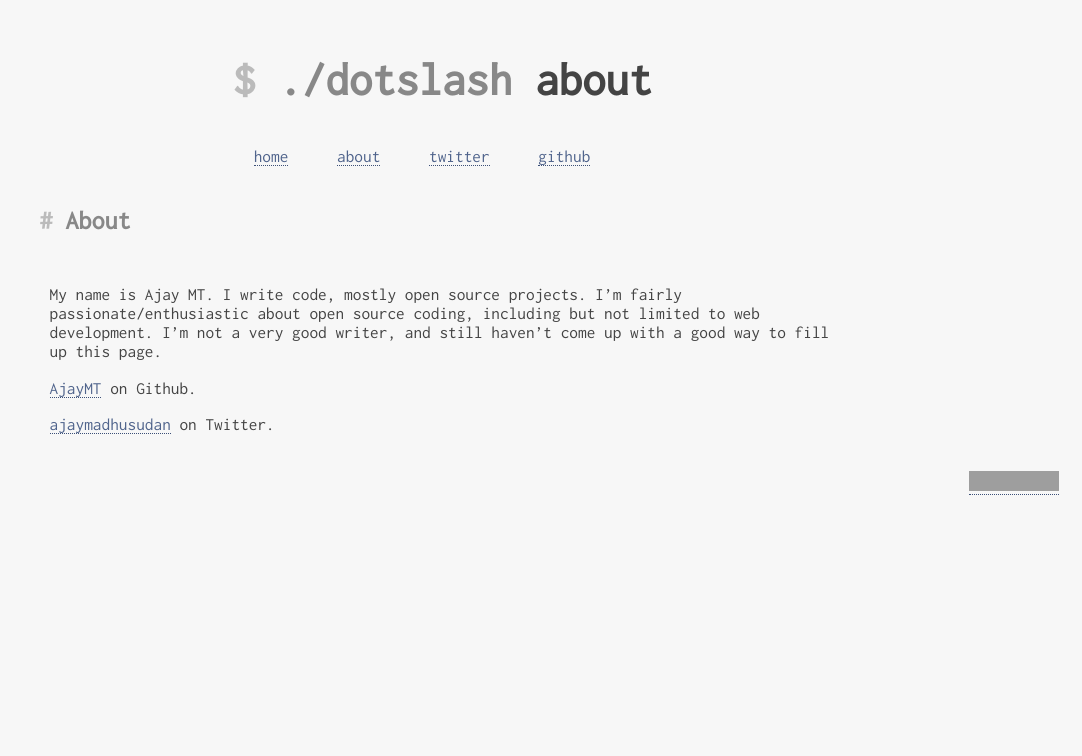
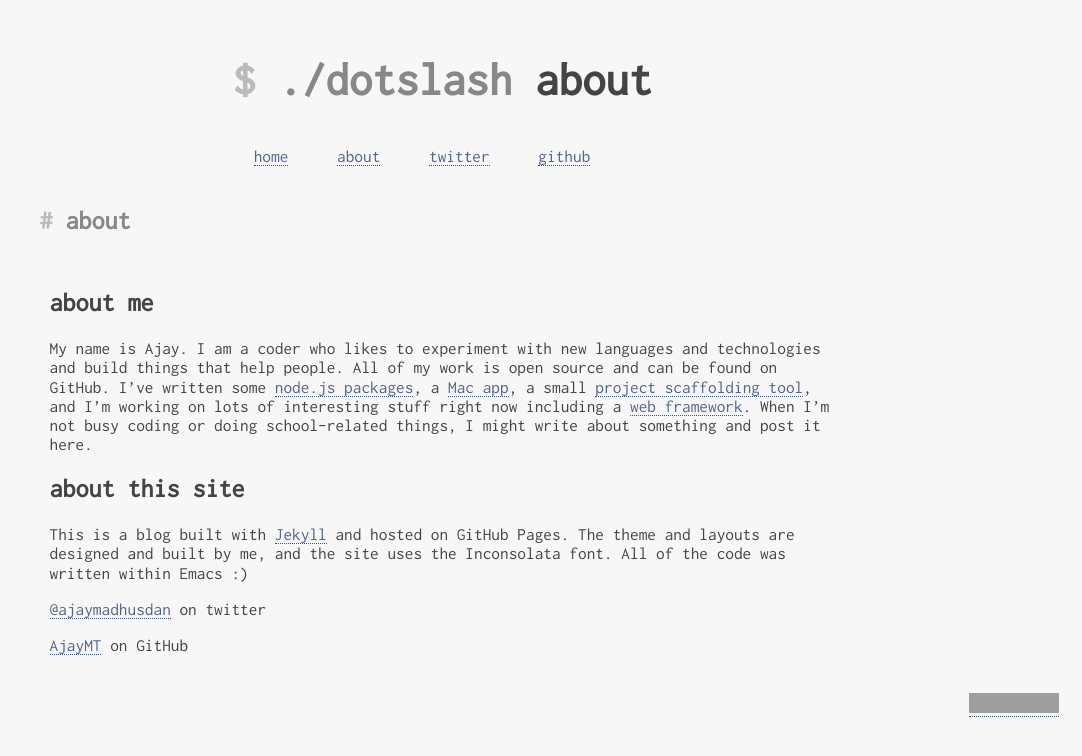
Before and after one commit to derek-mt/derek-mt.github.io, a Jekyll site: the page built from about.md, in a window 1280 px wide. Shown: the top 756 px of the page, without its empty margins (198-1280 px from the left). Built offline with Jekyll 4.4.1, drawn with Linux system fonts in a browser that asks for light colours; comment, search, counter and statistics services are not loaded; grey boxes are pictures that could not be loaded.

Commit message:
better about page

```diff
--- a/about.md
+++ b/about.md
@@ -1,13 +1,15 @@
 ---
-title: About
+title: about
+layout: page
 cmd: about
-layout: page
 ---
 
-My name is Ajay MT. I write code, mostly open source projects. I'm fairly passionate/enthusiastic about open source
-coding, including but not limited to web development. I'm not a very good writer, and still haven't come up with
-a good way to fill up this page.
+## about me
+My name is Ajay. I am a coder who likes to experiment with new languages and technologies and build things that help people. All of my work is open source and can be found on GitHub. I've written some [node.js packages](http://npmjs.org/~ajaymt), a [Mac app](http://ajaymt.github.com/Kickstarter), a small [project scaffolding tool](http://github.com/code-boilerplates/bp), and I'm working on lots of interesting stuff right now including a [web framework](http://github.com/AjayMT/cheese). When I'm not busy coding or doing school-related things, I might write about something and post it here.
 
-[AjayMT](http://github.com/AjayMT) on Github.
+## about this site
+This is a blog built with [Jekyll](http://jekyllrb.com) and hosted on GitHub Pages. The theme and layouts are designed and built by me, and the site uses the Inconsolata font. All of the code was written within Emacs :)
 
-[ajaymadhusudan](http://twitter.com/ajaymadhusudan) on Twitter.
+[@ajaymadhusdan](http://twitter.com/ajaymadhusudan) on twitter
+
+[AjayMT](http://github.com/AjayMT) on GitHub
```
